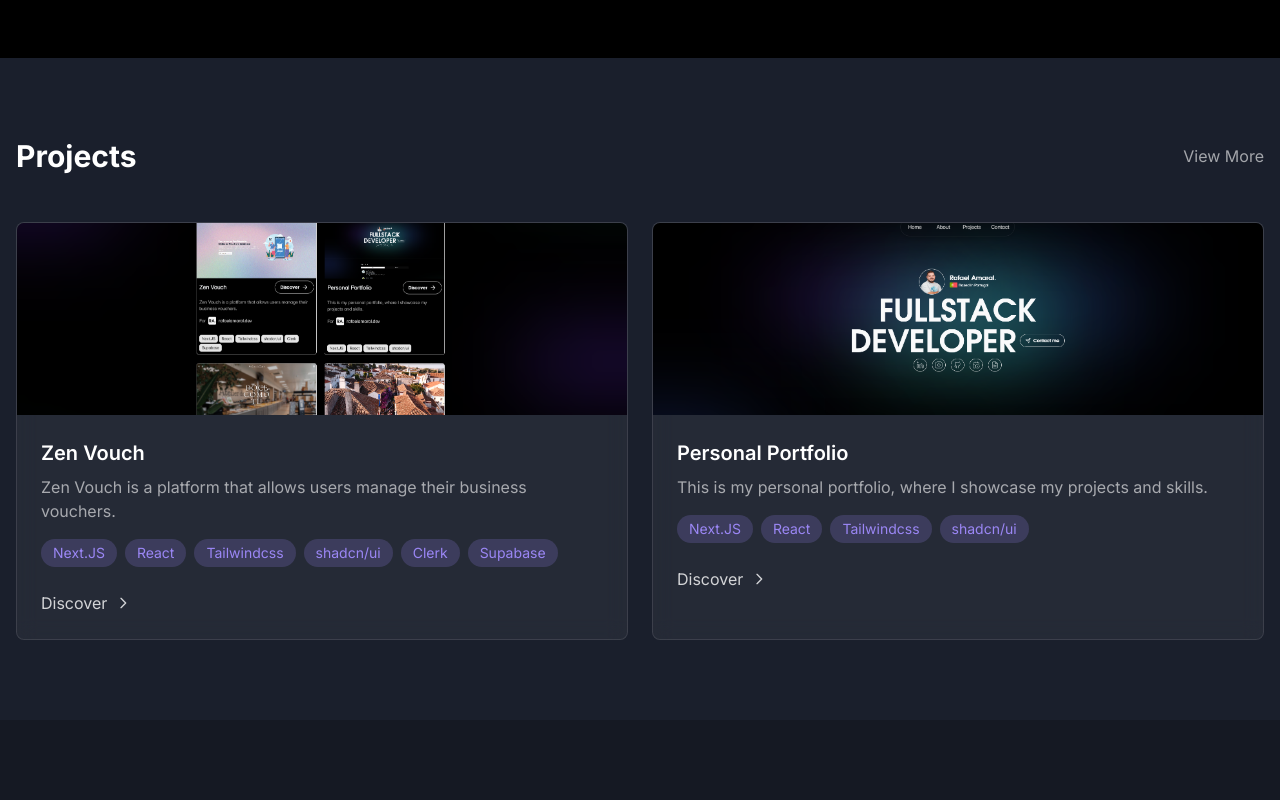
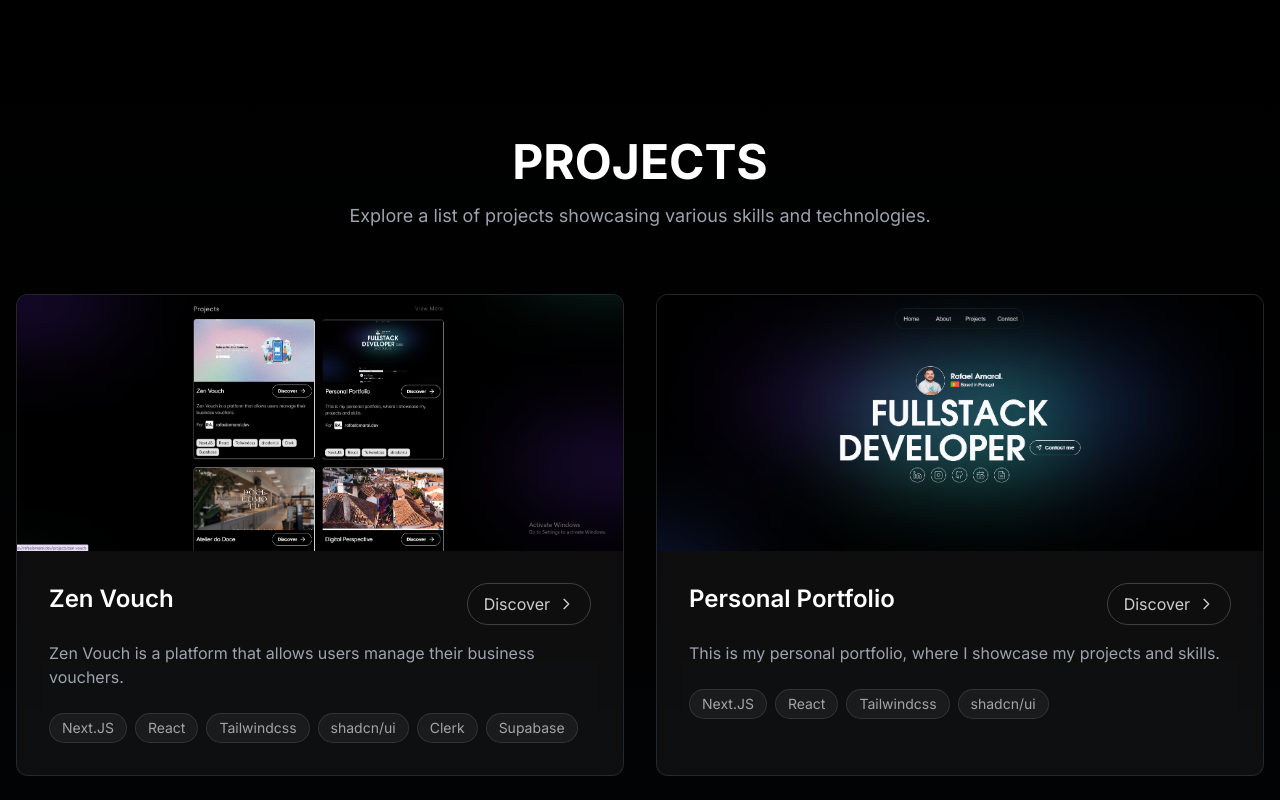
Before and after one commit to PaulAbromavicius/Personal_Portfolio, a React (Vite) app: page / in a window 1280 px wide. Shown: the part 1780-2580 px from the top of the page. Built offline with nearby package versions, Linux system fonts and the light colour scheme.

Commit message:
Implement project button functionality
Added functionality to the project button to display all projects when pressed, ensuring user interaction aligns with the design specifications.
[skip gpt_engineer]

```diff
--- a/src/components/Projects.tsx
+++ b/src/components/Projects.tsx
@@ -17,46 +17,38 @@ const projects = [
 
 const Projects = () => {
   return (
-    <section className="py-20">
+    <section className="py-20 bg-gradient-to-b from-black via-black/95 to-black/90">
       <div className="container mx-auto px-4">
-        <div className="flex justify-between items-center mb-12">
-          <h2 className="text-3xl font-bold">Projects</h2>
-          <button className="text-white/60 hover:text-white transition-colors">
-            View More
-          </button>
+        <div className="text-center mb-16">
+          <h2 className="text-5xl font-bold mb-4 text-white">PROJECTS</h2>
+          <p className="text-gray-400 text-lg">
+            Explore a list of projects showcasing various skills and technologies.
+          </p>
         </div>
-        <div className="grid grid-cols-1 md:grid-cols-2 gap-6">
+        <div className="grid grid-cols-1 md:grid-cols-2 gap-8">
           {projects.map((project, index) => (
             <div
               key={index}
-              className="card-gradient rounded-lg overflow-hidden animate-fade-in"
+              className="card-gradient rounded-xl overflow-hidden animate-fade-in group"
               style={{ animationDelay: `${index * 200}ms` }}
             >
+              <div className="relative">
                 <img
                   src={project.image}
                   alt={project.title}
-                className="w-full h-48 object-cover"
+                  className="w-full h-64 object-cover"
                 />
-              <div className="p-6">
-                <h3 className="text-xl font-semibold mb-2">{project.title}</h3>
-                <p className="text-white/60 mb-4">{project.description}</p>
-                <div className="flex flex-wrap gap-2 mb-6">
-                  {project.tags.map((tag, tagIndex) => (
-                    <span
-                      key={tagIndex}
-                      className="px-3 py-1 rounded-full bg-primary/20 text-primary text-sm"
-                    >
-                      {tag}
-                    </span>
-                  ))}
               </div>
+              <div className="p-8">
+                <div className="flex justify-between items-start mb-4">
+                  <h3 className="text-2xl font-semibold text-white">{project.title}</h3>
                   <a
                     href={project.link}
-                  className="inline-flex items-center text-white/80 hover:text-white transition-colors"
+                    className="inline-flex items-center gap-2 text-white/80 hover:text-white transition-colors px-4 py-2 rounded-full border border-white/20 hover:border-white/40"
                   >
                     Discover
                     <svg
-                    className="w-4 h-4 ml-2"
+                      className="w-4 h-4"
                       fill="none"
                       stroke="currentColor"
                       viewBox="0 0 24 24"
@@ -70,6 +62,18 @@ const Projects = () => {
                     </svg>
                   </a>
                 </div>
+                <p className="text-gray-400 mb-6">{project.description}</p>
+                <div className="flex flex-wrap gap-2">
+                  {project.tags.map((tag, tagIndex) => (
+                    <span
+                      key={tagIndex}
+                      className="px-3 py-1 rounded-full bg-white/5 text-white/60 text-sm border border-white/10"
+                    >
+                      {tag}
+                    </span>
+                  ))}
+                </div>
+              </div>
             </div>
           ))}
         </div>
```
Lines whose indentation alone changed are shown as unchanged.
